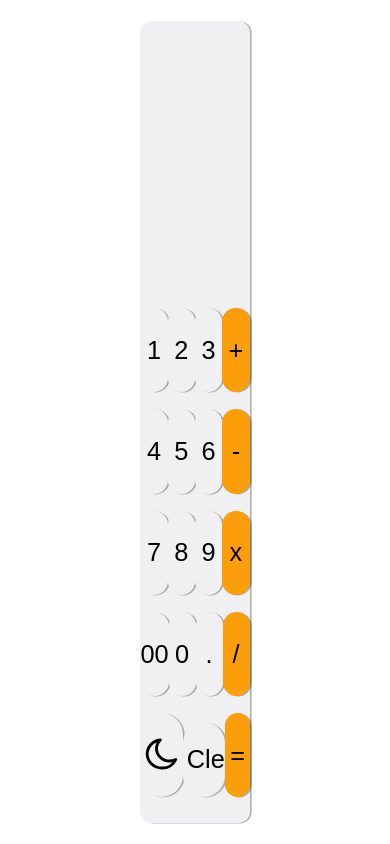
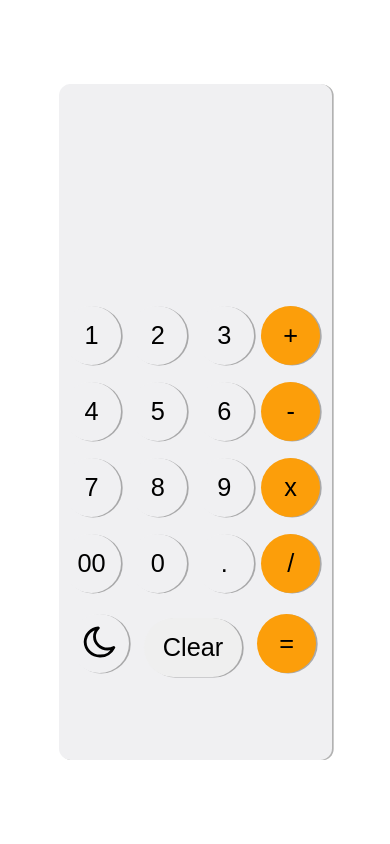
Before and after one commit to divyesh-singh-gehlot/Calculator, a plain HTML site: page Calculator/index.html in a window 390 px wide. Drawn offline with Linux system fonts and the light colour scheme.

Commit message:
Made calculator Responsive and fixed the Output bug

```diff
--- a/Calculator/index.html
+++ b/Calculator/index.html
@@ -12,8 +12,10 @@
     <div class="hero">
         <div class="calculator">
             <div class="screen">
-            <p class="output-screen"></p>
-            <h1 class="answer-screen"></h1>
+            <!-- <p class="output-screen"></p> -->
+             <input class="output-screen" disabled>
+            <!-- <h1 class="answer-screen"></h1> -->
+            <input class="answer-screen" disabled>
             </div>
             <div class="buttons-class">
             <div class="row">
--- a/Calculator/scripts/calc.js
+++ b/Calculator/scripts/calc.js
@@ -23,13 +23,13 @@ function printCharacter(character){
 
 function displayCalculation(){
     document.querySelector('.output-screen')
-        .innerHTML = calculation;
+        .value = calculation;
 }
 
 function cleanInput(){
     calculation = '0';
     document.querySelector('.answer-screen')
-        .innerHTML = '';
+        .value = '';
         displayCalculation();
         localStorage.setItem('calculation', calculation);
 }
@@ -70,5 +70,5 @@ function changeTheme(){
 function giveResult(){
     calculation=eval(calculation);
     document.querySelector('.answer-screen')
-        .innerHTML = calculation;
+        .value = calculation;
 }
--- a/Calculator/styles/calc.css
+++ b/Calculator/styles/calc.css
@@ -27,8 +27,9 @@
 }
 .screen{
     height: 25vh;
+    padding-left: 2vw;
 }
-p{
+.output-screen{
     margin-top: 3vh;
     border: none;
     height:10vh;
@@ -38,7 +39,7 @@ p{
     background-color: transparent;
     color: #fc9e0a;
 }
-h1{
+.answer-screen{
     border: none;
     height:15vh;
     width:25vw;
@@ -150,3 +151,81 @@ h1{
 .dark-mode-color-buttons{
     color: white;
 }
+
+
+
+
+/* Responsive design */
+
+@media screen and (max-width:1100px) {
+    .calculator{
+        height:80vh;
+        width:28vw;
+    }
+}
+@media screen and (max-width:1100px) {
+    .calculator{
+        width:50vw;
+    }
+    .row{
+        width:50vw;
+        margin-left: -11vw;
+    }
+    .row button{
+        height:7vh;
+        width:7vh;
+    }
+    .row-last{
+        width:50vw;
+        margin-left: -10vw;
+    }
+    .special-button{
+        height:7vh;
+        width:7vh;
+        border:none;
+        border-radius:4.5vh;
+    }
+    .clear-button{
+        height: 7vh;
+        width: 18vw;
+        font-size: 3vh;
+        box-shadow: 0.2vh 0.1vw rgba(0, 0, 0, 0.3);
+    }
+    .equal-button{
+        height: 7vh;
+        width:7vh;
+    }
+    .output-screen{
+        font-size:4vh;
+    }
+    .answer-screen{
+        font-size: 7vh;
+    }
+}
+@media screen and (max-width:667px) {
+    .calculator{
+        width:70vw;
+    }
+    .row{
+        width:70vw;
+        margin-left: -22vw;
+    }
+    .row-last{
+        width:70vw;
+        margin-left: -21vw;
+    }
+    .clear-button{
+        width: 25vw;
+        font-size: 3vh;
+        box-shadow: 0.2vh 0.1vw rgba(0, 0, 0, 0.3);
+    }
+    .output-screen{
+        font-size:4vh;
+        width: 70vw;
+    }
+    .answer-screen{
+        margin-top: -5vh;
+        font-size: 7vh;
+        width: 70vw;
+    }
+}
```
